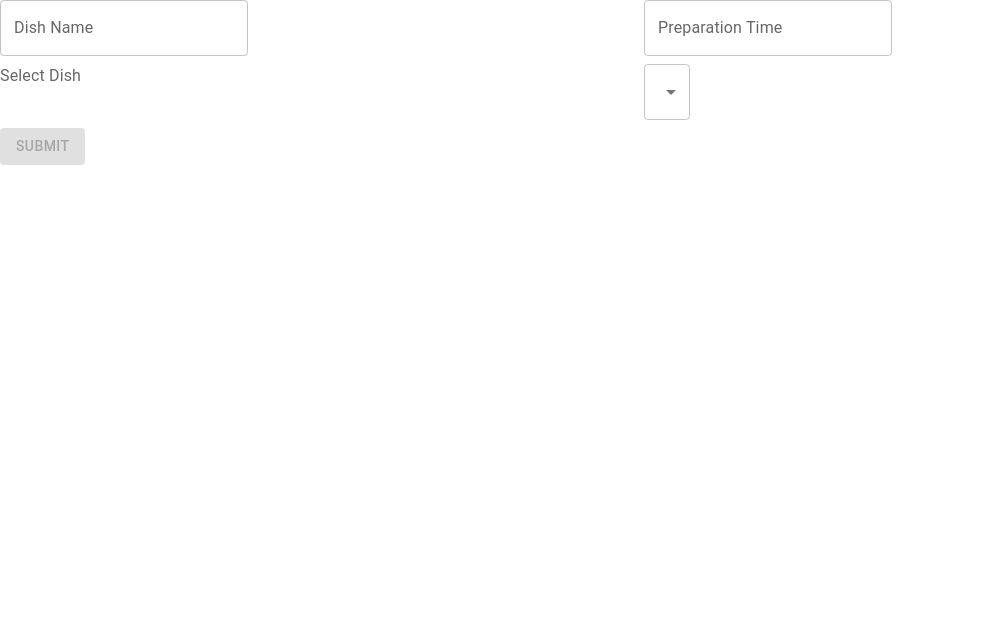
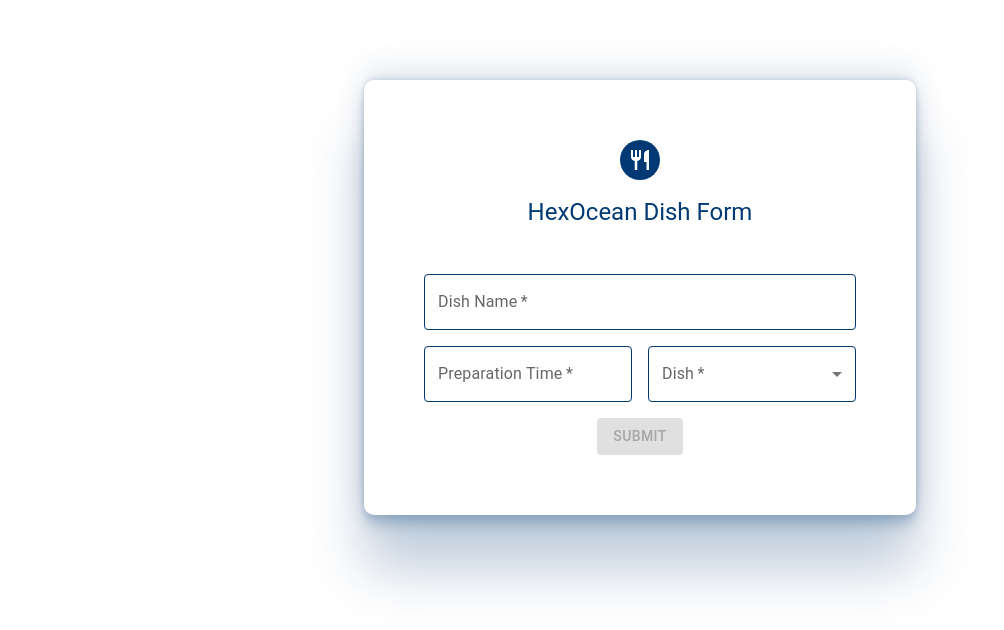
Before and after one commit to zofiaperzynska/HexOceanTask, a React (Create React App) app: page / in a window 1280 px wide. Shown: the top 630 px of the page, without its empty margins (0-1004 px from the left). Built offline with nearby package versions, Linux system fonts and the light colour scheme.

Commit message:
Prepared all the styling and alerts

```diff
--- a/package.json
+++ b/package.json
@@ -5,6 +5,7 @@
   "dependencies": {
     "@emotion/react": "^11.10.6",
     "@emotion/styled": "^11.10.6",
+    "@mui/icons-material": "^5.11.11",
     "@mui/material": "^5.11.13",
     "@mui/x-date-pickers": "^6.0.2",
     "@testing-library/jest-dom": "^5.16.5",
--- a/public/index.html
+++ b/public/index.html
@@ -2,7 +2,7 @@
 <html lang="en">
   <head>
     <meta charset="utf-8" />
-    <link rel="icon" href="%PUBLIC_URL%/favicon.ico" />
+    <link rel="icon" href="%PUBLIC_URL%/favicon.ico?v=3" />
     <meta name="viewport" content="width=device-width, initial-scale=1" />
     <meta name="theme-color" content="#000000" />
     <meta
@@ -24,7 +24,7 @@
       work correctly both with client-side routing and a non-root public URL.
       Learn how to configure a non-root public URL by running `npm run build`.
     -->
-    <title>React App</title>
+    <title>HexOcean Dishes</title>
   </head>
   <body>
     <noscript>You need to enable JavaScript to run this app.</noscript>
--- a/src/components/Form/Form.consts.ts
+++ b/src/components/Form/Form.consts.ts
@@ -20,3 +20,18 @@ export const DEFAULT_SLIDER_VALUE = 3;
 export const FLOAT_REGEX = /^(0|[1-9]\d*)(\.\d{0,2})?$/;
 
 export const INTEGER_REGEX = /^[1-9][0-9]*$/;
+
+export const MARKS = [
+  {
+    value: 1,
+    label: "mild",
+  },
+  {
+    value: 5.5,
+    label: "medium",
+  },
+  {
+    value: 10,
+    label: "spicy",
+  },
+];
--- /dev/null
+++ b/src/components/Form/Form.styled.tsx
@@ -0,0 +1,33 @@
+import { styled } from "@mui/material/styles";
+import TextField from "@mui/material/TextField";
+import Button from "@mui/material/Button";
+import { TimeField } from "@mui/x-date-pickers";
+import Avatar from "@mui/material/Avatar";
+
+export const CustomTextField = styled(TextField)({
+  "& label.Mui-focused": {
+    color: "#2bb7e2",
+  },
+  "& .MuiOutlinedInput-root": {
+    "& fieldset": {
+      borderColor: "#003973",
+    },
+    "&.Mui-focused fieldset": {
+      borderColor: "#2bb7e2",
+    },
+  },
+});
+
+export const CustomButton = styled(Button)({
+  backgroundColor: "#003973",
+  "&:hover": {
+    backgroundColor: "#2bb7e2",
+  },
+});
+
+export const CustomAvatar = styled(Avatar)({
+  m: 1,
+  backgroundColor: "#003973",
+  display: "flex",
+  justifyContent: "center",
+});
--- a/src/components/Form/Form.tsx
+++ b/src/components/Form/Form.tsx
@@ -1,13 +1,19 @@
 import React, { useState } from "react";
 import {
   TextField,
-  Select,
   MenuItem,
   Slider,
   SelectChangeEvent,
-  InputLabel,
   Button,
   Grid,
+  Container,
+  CssBaseline,
+  Box,
+  Alert,
+  AlertTitle,
+  Snackbar,
+  Typography,
+  Avatar,
 } from "@mui/material";
 import { TimeField } from "@mui/x-date-pickers";
 import {
@@ -15,9 +21,12 @@ import {
   DISHES,
   INTEGER_REGEX,
   FLOAT_REGEX,
+  MARKS,
 } from "./Form.consts";
 import { Dayjs } from "dayjs";
 import axios from "axios";
+import RestaurantIcon from "@mui/icons-material/Restaurant";
+import { CustomTextField, CustomButton, CustomAvatar } from "./Form.styled";
 
 const Form = () => {
   const [selectedDish, setSelectedDish] = useState("");
@@ -27,6 +36,8 @@ const Form = () => {
   const [sliderValue, setSliderValue] = useState(DEFAULT_SLIDER_VALUE);
   const [diameterValue, setDiameterValue] = useState("");
   const [timeValue, setTimeValue] = useState<Dayjs | null>(null);
+  const [errorMessage, setErrorMessage] = useState("");
+  const [successSubmit, setSuccessSubmit] = useState(false);
 
   const selectDishHandler = (event: SelectChangeEvent) => {
     setSelectedDish(event.target.value);
@@ -72,47 +83,62 @@ const Form = () => {
       case "pizza":
         return (
           <>
-            <Grid item xs={6}>
-              <TextField
+            <Grid item xs={12} sm={6}>
+              <CustomTextField
                 label='No Of Slices'
                 type='text'
                 value={noOfSlices}
                 onChange={inputNoOfSlicesHandler}
+                required
               />
             </Grid>
-            <Grid item xs={6}>
-              <TextField
+            <Grid item xs={12} sm={6}>
+              <CustomTextField
                 label='Diameter'
                 type='text'
                 onChange={inputDiameterHandler}
                 value={diameterValue}
+                required
               />
             </Grid>
           </>
         );
       case "soup":
         return (
-          <Grid item xs={6}>
+          <Grid item xs={12} marginTop='10px'>
+            <Typography gutterBottom>Soup Spiciness</Typography>
             <Slider
               defaultValue={DEFAULT_SLIDER_VALUE}
               step={1}
-              marks
+              marks={MARKS}
               min={1}
               max={10}
               onChange={sliderHandler}
-              valueLabelDisplay='on'
+              valueLabelDisplay='auto'
               value={sliderValue}
+              sx={{
+                "& .MuiSlider-thumb": {
+                  color: "#003973",
+                },
+                "& .MuiSlider-track": {
+                  color: "#003973",
+                },
+                "& .MuiSlider-rail": {
+                  color: "#003973",
+                },
+              }}
             />
           </Grid>
         );
       case "sandwich":
         return (
-          <Grid item xs={6}>
-            <TextField
+          <Grid item xs={12} sm={6}>
+            <CustomTextField
               label='No Of Bread Slices'
               type='text'
               value={noOfBreadSlices}
               onChange={inputNoOfBreadSlicesHandler}
+              required
             />
           </Grid>
         );
@@ -164,65 +190,172 @@ const Form = () => {
     }
   };
 
+  const clearForm = () => {
+    setSelectedDish("");
+    setNoOfSlices("");
+    setNoOfBreadSlices("");
+    setDishName("");
+    setSliderValue(DEFAULT_SLIDER_VALUE);
+    setDiameterValue("");
+    setTimeValue(null);
+  };
+
   const onSubmitHandler = async (event: React.FormEvent<HTMLFormElement>) => {
     event.preventDefault();
-
     try {
       const response = await axios.post(
         "https://umzzcc503l.execute-api.us-west-2.amazonaws.com/dishes/",
         createQueryBody()
       );
       console.log(response.data);
+      setSuccessSubmit(true);
+      clearForm();
     } catch (error: unknown) {
       if (axios.isAxiosError(error)) {
-        alert(JSON.stringify(error.response?.data));
+        setErrorMessage(JSON.stringify(error.response?.data));
       }
     }
   };
 
+  const handleCloseErrorAlert = () => {
+    setErrorMessage("");
+  };
+
+  const handleCloseSuccessAlert = () => {
+    setSuccessSubmit(false);
+  };
+
   return (
     <form onSubmit={onSubmitHandler}>
-      <Grid container spacing={1}>
-        <Grid item xs={6}>
-          <TextField
+      <Snackbar
+        open={!!errorMessage}
+        autoHideDuration={6000}
+        onClose={handleCloseErrorAlert}
+      >
+        <Alert
+          onClose={handleCloseErrorAlert}
+          severity='error'
+          sx={{ width: "100%" }}
+        >
+          {errorMessage}
+        </Alert>
+      </Snackbar>
+      <Snackbar
+        open={successSubmit}
+        autoHideDuration={6000}
+        onClose={handleCloseSuccessAlert}
+      >
+        <Alert
+          onClose={handleCloseSuccessAlert}
+          severity='success'
+          sx={{ width: "100%" }}
+        >
+          Your dish has been successfully submitted!
+        </Alert>
+      </Snackbar>
+
+      <Container maxWidth='sm'>
+        <CssBaseline />
+
+        <Box
+          sx={{
+            marginTop: 10,
+            display: "flex",
+            flexDirection: "column",
+            alignItems: "center",
+          }}
+        >
+          <div
+            style={{
+              padding: 60,
+              borderRadius: "10px",
+              boxShadow:
+                "rgba(0, 57, 115, 0.25) 0px 54px 55px, rgba(0, 57, 115, 0.12) 0px -12px 30px, rgba(0, 57, 115, 0.12) 0px 4px 6px, rgba(0, 57, 115, 0.17) 0px 12px 13px, rgba(0, 57, 115, 0.09) 0px -3px 5px",
+            }}
+          >
+            <Grid container spacing={2}>
+              <Grid item xs={12} display='flex' justifyContent={"center"}>
+                <CustomAvatar>
+                  <RestaurantIcon />
+                </CustomAvatar>
+              </Grid>
+              <Grid item xs={12} display='flex' justifyContent={"center"}>
+                <Typography
+                  component='h1'
+                  variant='h5'
+                  style={{
+                    marginBottom: 30,
+                    display: "flex",
+                    justifyContent: "center",
+                    color: "#003973",
+                  }}
+                >
+                  HexOcean Dish Form
+                </Typography>
+              </Grid>
+              <Grid item xs={12}>
+                <CustomTextField
                   label='Dish Name'
                   value={dishName}
                   onChange={dishNameInputHandler}
-          ></TextField>
+                  required
+                  sx={{
+                    width: "100%",
+                  }}
+                />
               </Grid>
-        <Grid item xs={6}>
+              <Grid item xs={12} sm={6}>
                 <TimeField
                   label='Preparation Time'
                   format='HH:mm:ss'
                   value={timeValue}
                   onChange={(newValue) => setTimeValue(newValue)}
-          ></TimeField>
+                  required
+                  sx={{
+                    "& label.Mui-focused": {
+                      color: "#2bb7e2",
+                    },
+                    "& .MuiOutlinedInput-root": {
+                      "& fieldset": {
+                        borderColor: "#003973",
+                      },
+                      "&.Mui-focused fieldset": {
+                        borderColor: "#2bb7e2",
+                      },
+                    },
+                  }}
+                />
               </Grid>
-        <Grid item xs={6}>
-          <InputLabel id='dish-select-label'>Select Dish</InputLabel>
-        </Grid>
-        <Grid item xs={6}>
-          <Select
-            labelId='dish-select-label'
+              <Grid item xs={12} sm={6}>
+                <CustomTextField
                   label='Dish'
-            onChange={selectDishHandler}
+                  onChange={(event) => setSelectedDish(event.target.value)}
+                  value={selectedDish}
+                  select
+                  sx={{ width: "100%" }}
+                  required
                 >
                   {DISHES.map((dish) => (
-              <MenuItem value={dish.value}>{dish.label}</MenuItem>
+                    <MenuItem key={dish.value} value={dish.value}>
+                      {dish.label}
+                    </MenuItem>
                   ))}
-          </Select>
+                </CustomTextField>
               </Grid>
               {getSpecificInputs()}
-        <Grid item xs={6}>
-          <Button
+              <Grid item xs={12} display='flex' justifyContent={"center"}>
+                <CustomButton
                   variant='contained'
                   type='submit'
                   disabled={!checkFormValidation()}
                 >
                   Submit
-          </Button>
+                </CustomButton>
               </Grid>
             </Grid>
+          </div>
+        </Box>
+      </Container>
     </form>
   );
 };
```
Also changed, not shown: 2 other files (tests, documents, lock files or other folders). Lines whose indentation alone changed are shown as unchanged.
